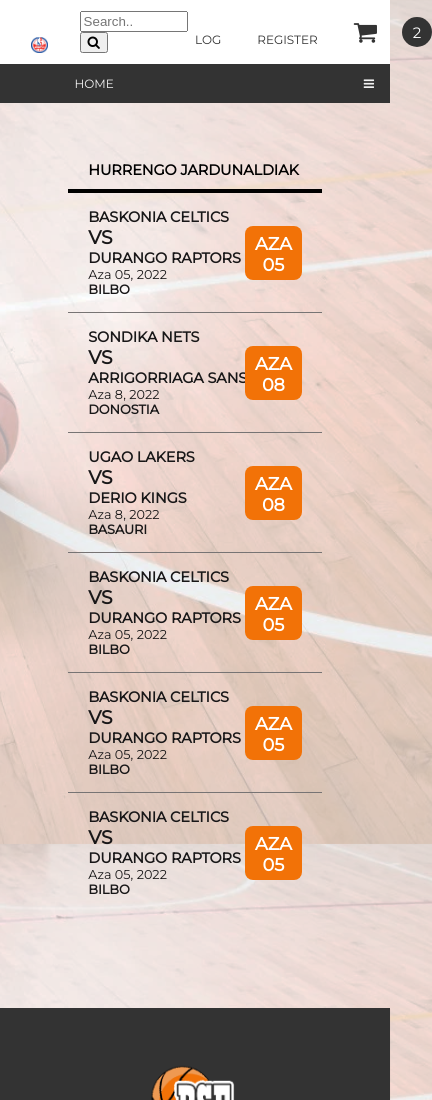
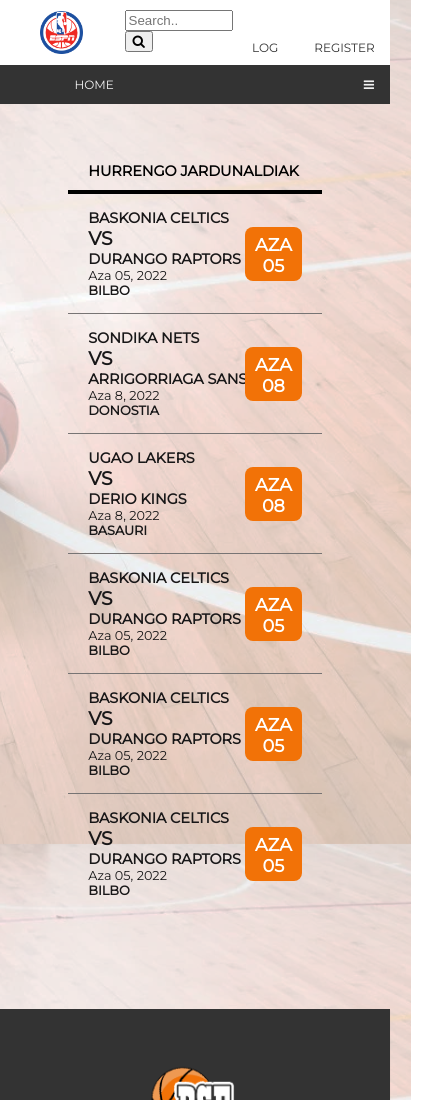
Before and after one commit to Syfreia/Web_Page_Project_2, a plain HTML site: page html/calendar.html in a window 390 px wide. Shown: the top 1100 px of the page, 432 px wide, since content can reach past the window. Drawn offline with Linux system fonts and the light colour scheme; files whose address does not match are found by name.

Commit message:
Version: 1.3.2
implementation of the responsive.
¡¡¡¡¡¡¡NOT COMPLETED!!!!!

```diff
--- a/css/Cal-tikets&News.css
+++ b/css/Cal-tikets&News.css
@@ -153,6 +153,9 @@
     font-size:.8em;
   }
 
+  .Pop_Up_modal {
+    width: fit-content;
+  }
 }
 
 
@@ -277,9 +280,3 @@
       background-position: 30% 60%;
   }
 }
-
-.P_vs {
-
-  opacity: 100;
-
-}
--- a/css/Main.css
+++ b/css/Main.css
@@ -15,7 +15,7 @@
     background-color: white;
 }
 .Header{
-    width: 84%;
+    width: 100%;
     margin: auto;
     display: flex;
 }
@@ -25,15 +25,19 @@
 
 .Logo {
     display: flex;
-    padding-top: 0.7em;
-    padding-bottom: 0.7em;
-    align-items: flex-end;
-    max-width: 50%;
+    padding: 20px;
+    padding-bottom: 10px;
+    padding-top: 10px;
+    align-items: center;
+    width: 49%;
     margin: auto;
 }
 
 .Header img {
+
     max-width: 10%;
+    padding-right: 10px;
+    padding-left: 20px;
 }
 
 .Header form {
@@ -43,10 +47,9 @@
 
 .DendaLog {
     display: flex;
-    padding-top: 0.7em;
-    padding-bottom: 0.7em;
-    align-items: flex-end;
-    max-width: 50%;
+    padding-left: 30%;
+    align-items: center;
+    width: 49%;
     margin: auto;
 }
 
@@ -60,7 +63,7 @@
     text-decoration: none;
 }
 
-.denda {
+/* .denda {
     float: right;
     display: flex;
 
@@ -87,7 +90,7 @@
 }
 .dendaZnb p{
     margin-top: 18%;
-}
+} */
 
 
 .navBar {
@@ -131,14 +134,30 @@
         display: none;
     }
 
+    .Header {
+        width: 100%;
+    }
+
     .Header form {
         display: block;
         float: none;
+        padding-bottom: 3px;
     }
 
     .topnav a.icon {
         float: right;
         display: block;
+    }
+
+    .DendaLog {
+        max-width: 50%;
+        padding-left: 42px;
+        padding-top: 30px;
+    }
+
+    .Logo img {
+        max-width: 25%;
+        height: auto;
     }
 }
 
@@ -497,6 +516,12 @@
     max-width: 30%;
 }
 
+.indexContainer{
+    margin: auto;
+    max-width: 70%;
+    text-align: justify;
+}
+
 
 @media only screen and (max-width:800px) {
 
@@ -521,8 +546,3 @@
 
     }
 }
-.indexContainer{
-    margin: auto;
-    max-width: 70%;
-    text-align: justify;
-}
--- a/html/calendar.html
+++ b/html/calendar.html
@@ -14,38 +14,36 @@
 
 <body>
             <!-- headerra -->
-<header>
 
-    <div class="whiteHeader">
+
+<header class="whiteHeader">
+
     <div class="Header">
+
         <div class="Logo">
+
             <img src="../img/espn-nba-logo.png" alt="Logo" />
 
             <form action="/action_page.php">
+
                 <input type="text" placeholder="Search.." name="search">
                 <button type="submit"><i class="fa fa-search"></i></button>
+
             </form>
+
         </div>
 
         <div class="DendaLog">
+
             <div class="logReg">
+
                 <a href="../html/log.html">LOG</a>
+
             </div>
 
             <div class="logReg">
+
                 <a href="../html/registrer.html">REGISTER</a>
-                </div>
-
-                <div class="denda">
-                    <a href="#"><i class="fa fa-shopping-cart"></i></a>
-
-                    <div class="dendaZnb">
-
-                        <p>2</p>
-
-                    </div>
-
-                </div>
 
             </div>
 
```
Also changed, not shown: html/Image_G.html (+2 -15 lines), html/Video_G.html (+2 -9 lines), html/contact.html (+11 -0 lines), html/news.html (+5 -9 lines), index.html (+5 -9 lines). Lines whose indentation alone changed are shown as unchanged.
